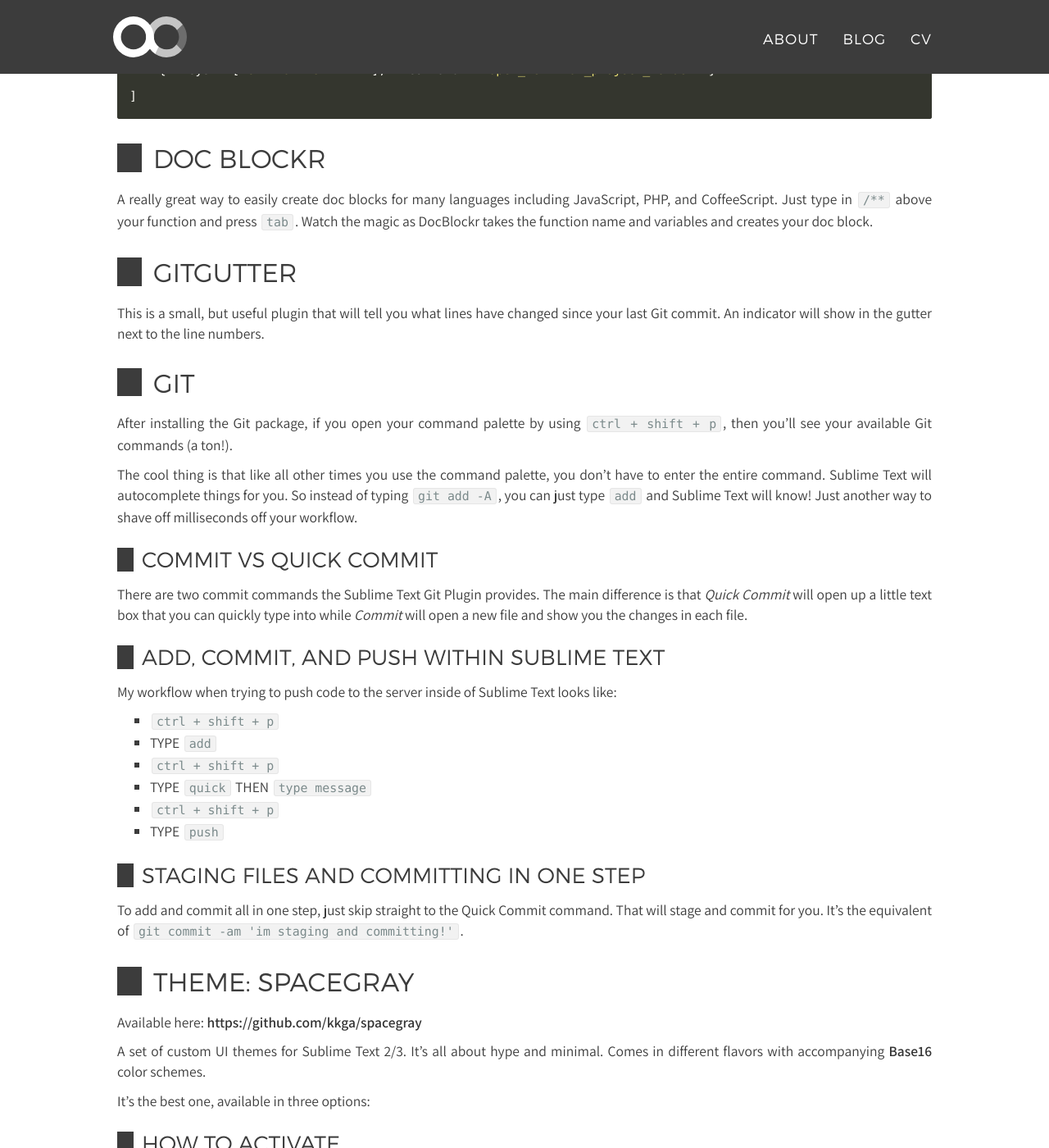
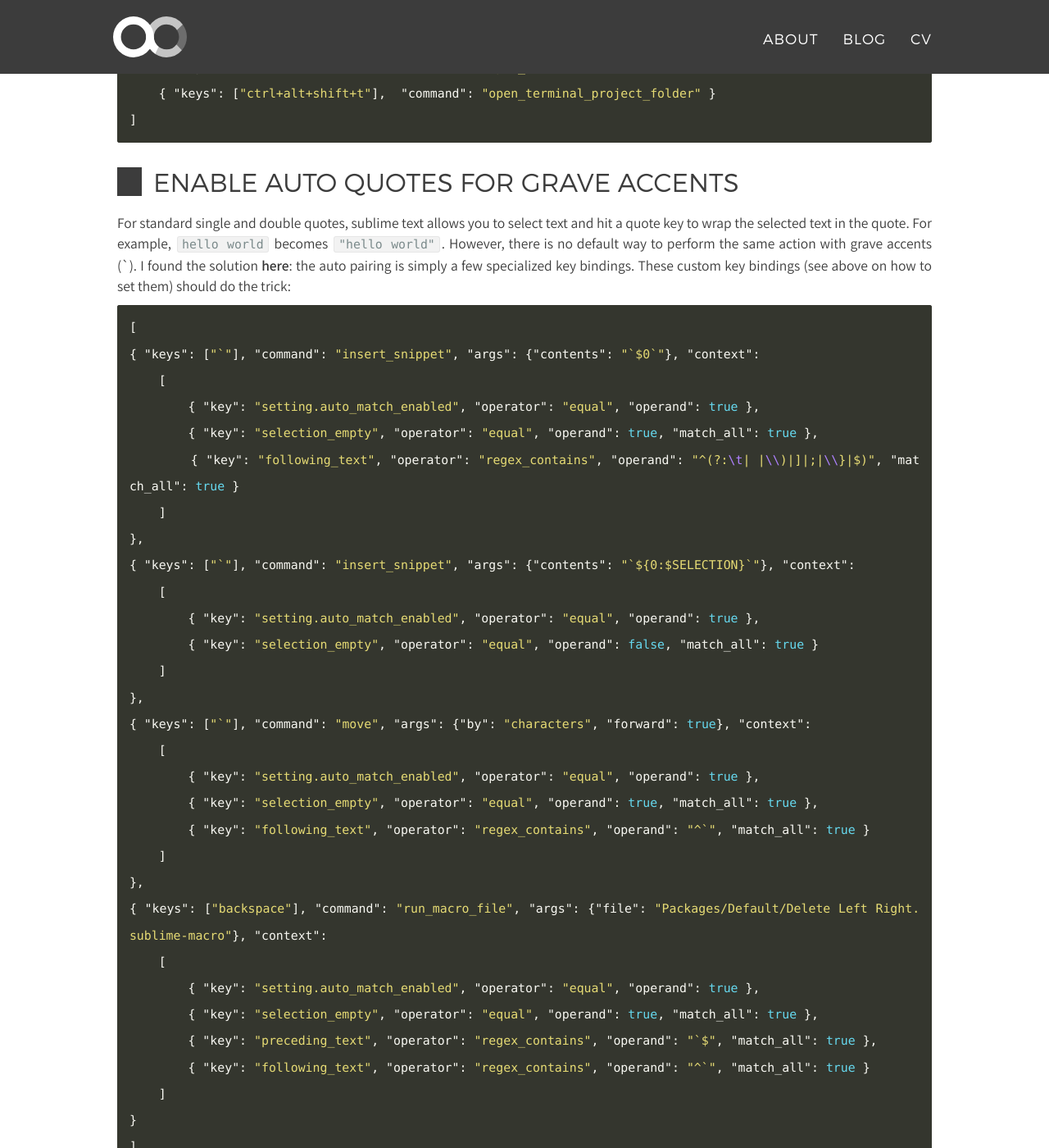
Before and after one commit to alecive/alecive.github.io, a Jekyll site: the page built from _posts/blog/2015-07-07-SublimeTricks.md, in a window 1280 px wide and 1400 px high, scrolled down 1674 px. Shown: the whole window at 82% size. Built offline with Jekyll 4.4.1, drawn with Linux system fonts in a browser that asks for light colours; nearby versions of some CDN libraries; some web fonts are replaced; some of the changed text lies outside the part shown.

Commit message:
Added grave accents snippet

```diff
--- a/_posts/blog/2015-07-07-SublimeTricks.md
+++ b/_posts/blog/2015-07-07-SublimeTricks.md
@@ -46,6 +46,45 @@
     { "keys": ["alt+m"],             "command": "markdown_preview", "args": {"target": "browser", "parser":"markdown"} },
     { "keys": ["ctrl+alt+t"],        "command": "open_terminal" },
     { "keys": ["ctrl+alt+shift+t"],  "command": "open_terminal_project_folder" }
+]
+~~~
+
+# Enable auto quotes for grave accents
+
+For standard single and double quotes, sublime text allows you to select text and hit a quote key to wrap the selected text in the quote. For example, `hello world` becomes `"hello world"`.
+However, there is no default way to perform the same action with grave accents (`).
+I found the solution [here](http://stackoverflow.com/a/16346444/3333040): the auto pairing is simply a few specialized key bindings. These custom key bindings (see above on how to set them) should do the trick:
+
+~~~json
+[
+{ "keys": ["`"], "command": "insert_snippet", "args": {"contents": "`$0`"}, "context":
+    [
+        { "key": "setting.auto_match_enabled", "operator": "equal", "operand": true },
+        { "key": "selection_empty", "operator": "equal", "operand": true, "match_all": true },
+        { "key": "following_text", "operator": "regex_contains", "operand": "^(?:\t| |\\)|]|;|\\}|$)", "match_all": true }
+    ]
+},
+{ "keys": ["`"], "command": "insert_snippet", "args": {"contents": "`${0:$SELECTION}`"}, "context":
+    [
+        { "key": "setting.auto_match_enabled", "operator": "equal", "operand": true },
+        { "key": "selection_empty", "operator": "equal", "operand": false, "match_all": true }
+    ]
+},
+{ "keys": ["`"], "command": "move", "args": {"by": "characters", "forward": true}, "context":
+    [
+        { "key": "setting.auto_match_enabled", "operator": "equal", "operand": true },
+        { "key": "selection_empty", "operator": "equal", "operand": true, "match_all": true },
+        { "key": "following_text", "operator": "regex_contains", "operand": "^`", "match_all": true }
+    ]
+},
+{ "keys": ["backspace"], "command": "run_macro_file", "args": {"file": "Packages/Default/Delete Left Right.sublime-macro"}, "context":
+    [
+        { "key": "setting.auto_match_enabled", "operator": "equal", "operand": true },
+        { "key": "selection_empty", "operator": "equal", "operand": true, "match_all": true },
+        { "key": "preceding_text", "operator": "regex_contains", "operand": "`$", "match_all": true },
+        { "key": "following_text", "operator": "regex_contains", "operand": "^`", "match_all": true }
+    ]
+}
 ]
 ~~~
 
```
